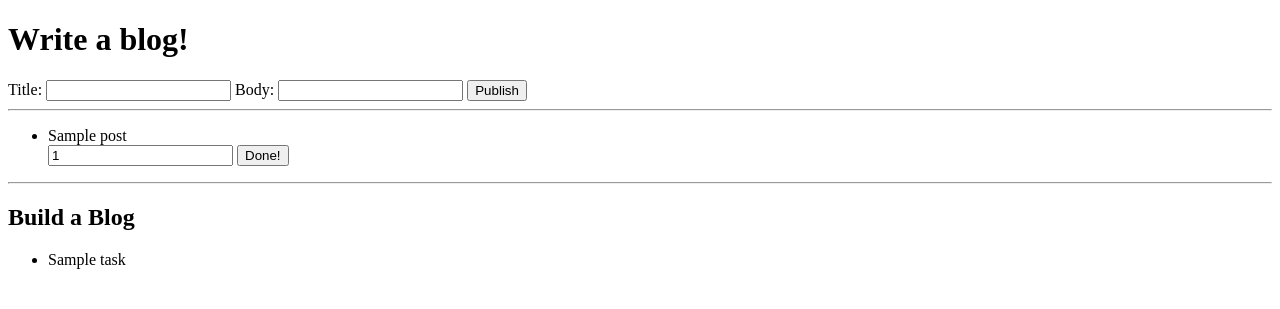
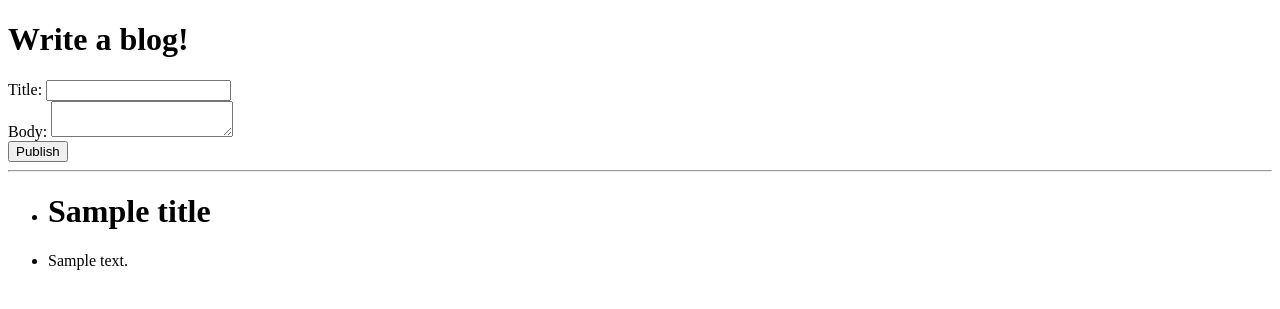
Before and after one commit to NickViss89/build-a-blog, a Flask app: template templates/add_new_post.html in a window 1280 px wide. Shown: the top 309 px of the page. Run offline with Flask 2, Linux system fonts and the light colour scheme; tables that the repository leaves empty hold one stand-in row (values such as "Sample post"); the template is opened without the code that fills it: values that come from a table or form of the project are taken from there, most other values are stand-ins (such as "Sample title", 1, 10 or a date in 2020); data that the repository does not hold is empty.

Commit message:
made it display form

```diff
--- a/main.py
+++ b/main.py
@@ -8,42 +8,46 @@ app.config['SQLALCHEMY_ECHO'] = True
 db = SQLAlchemy(app)
 
 
-class Task(db.Model):
+class Blog(db.Model):
 
     id = db.Column(db.Integer, primary_key=True)
-    name = db.Column(db.String(120))
-    completed = db.Column(db.Boolean)
+    title = db.Column(db.String(120))
+    body = db.Column(db.String(500))
 
-    def __init__(self, name):
-        self.name = name
-        self.completed = False
+    def __init__(self, title, body):
+        self.title = title
+        self.body = body
 
 
 @app.route('/', methods=['POST', 'GET'])
 def index():
+    return render_template('add_new_post.html')
 
+
+@app.route("/")
+def blog_entries():
     if request.method == 'POST':
-        task_name = request.form['task']
-        new_task = Task(task_name)
-        db.session.add(new_task)
+        blog_title = request.form['title']
+        blog_body = request.form['body']
+        new_blog = Blog(blog_title, blog_body)
+        db.session.add(new_blog)
         db.session.commit()
 
-    tasks = Task.query.filter_by(completed=False).all()
-    completed_tasks = Task.query.filter_by(completed=True).all()
-    return render_template('todos.html',title="Get It Done!",
-        tasks=tasks, completed_tasks=completed_tasks)
+    posts = Blog.query.filter_by(id).all()
+    return render_template('add_new_post.html', title=title, body=body)
 
 
-@app.route('/delete-task', methods=['POST'])
-def delete_task():
 
-    task_id = int(request.form['task-id'])
-    task = Task.query.get(task_id)
-    task.completed = True
-    db.session.add(task)
-    db.session.commit()
+#@app.route('/delete-task', methods=['POST'])
+#def delete_task():
 
-    return redirect('/')
+    #task_id = int(request.form['task-id'])
+    #task = Task.query.get(task_id)
+    #task.completed = True
+    #db.session.add(task)
+    #db.session.commit()
+
+    #return redirect('/')
 
 
 if __name__ == '__main__':
--- a/templates/add_new_post.html
+++ b/templates/add_new_post.html
@@ -2,15 +2,15 @@
 
 {% block content %}
     <h1>Write a blog!</h1>
-    <form method='post'>
+    <form action="/" method='post'>
         <label>
             Title:
             <input type="text" name='title' />
-        </label>
+        </label><br>
         <label>
             Body:
-            <input type="textarea" name="body" />
-        </label>
+            <textarea name="body"> </textarea>
+        </label><br>
         <input type="submit" value='Publish' />
     </form>
 
@@ -22,25 +22,15 @@
 
         <ul>
             {% for post in posts %}
-            <li>{{post.title}}
-                <form method="POST" action=#>
-                    <input type= name="task-id" value="{{task.id}}" />
-                    <input type="submit" value="Done!" />
-                </form>
+            <li>
+                <h1>{{title}}</h1>
+            </li>
+            <li>
+                <p>{{body}}</p>
             </li>
             {% endfor %}
         </ul>
 
     {% endif %}
 
-    <hr />
-
-    <h2>Build a Blog</h2>
-
-    <ul>
-        {% for task in completed_tasks %}
-        <li>{{task.name}}</li>
-        {% endfor %}
-    </ul>
-
 {% endblock %}
```
